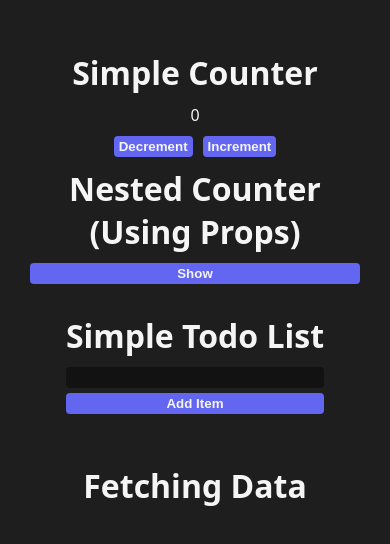
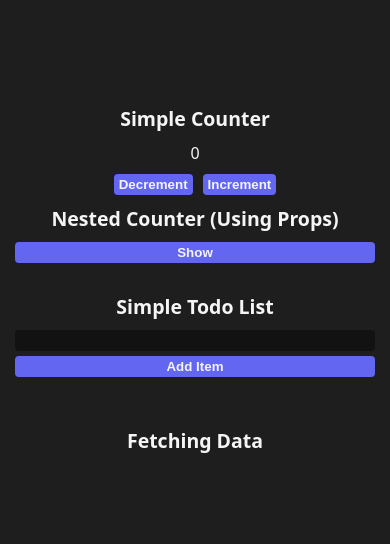
Before and after one commit to hwoodall30/SignalFlow, a website built with Vite: page index.html in a window 390 px wide. Shown: the part 138-682 px from the top of the page. Built offline with nearby package versions, Linux system fonts and the light colour scheme; no server answers.

Commit message:
Better mobile styling on demo app

```diff
--- a/style.css
+++ b/style.css
@@ -27,7 +27,7 @@ body {
 	font-family: system-ui, -apple-system, BlinkMacSystemFont, 'Segoe UI', Roboto, Oxygen, Ubuntu, Cantarell, 'Open Sans',
 		'Helvetica Neue', sans-serif;
 	width: 100vw;
-	height: 100vh;
+	height: 100dvh;
 }
 
 #app {
@@ -35,8 +35,10 @@ body {
 	height: 100%;
 	background: rgb(30, 30, 30);
 	overflow: auto;
-	padding: 30px;
+	padding: clamp(15px, 2vw, 30px);
 	color: whitesmoke;
+	display: grid;
+	place-items: center;
 }
 
 .app_content {
@@ -46,11 +48,13 @@ body {
 	justify-items: center;
 	align-content: center;
 	gap: 30px;
+	max-width: 768px;
 }
 
 h1 {
 	text-align: center;
 	color: whitesmoke;
+	font-size: clamp(1rem, 5vw, 2rem);
 }
 
 button {
@@ -70,6 +74,7 @@ button {
 	display: grid;
 	gap: 10px;
 	place-items: center;
+	width: 100%;
 }
 
 .counter > div:not(.nested_counter) {
@@ -83,6 +88,7 @@ button {
 	display: grid;
 	gap: 10px;
 	place-items: center;
+	width: 100%;
 }
 
 .nested_counter button {
@@ -93,6 +99,7 @@ button {
 	display: grid;
 	gap: 10px;
 	place-items: center;
+	width: 100%;
 }
 
 .list form {
@@ -140,6 +147,10 @@ button {
 	cursor: pointer;
 }
 
+.fetching_data {
+	width: 100%;
+}
+
 .fetching_data > div {
 	width: 100%;
 	display: grid;
```
